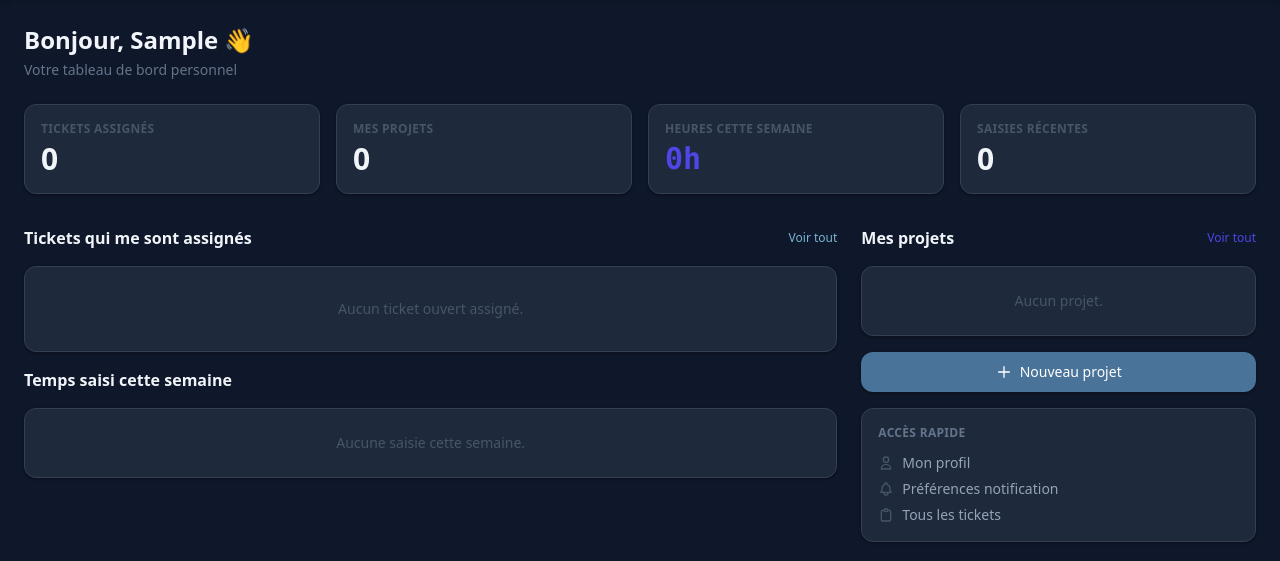
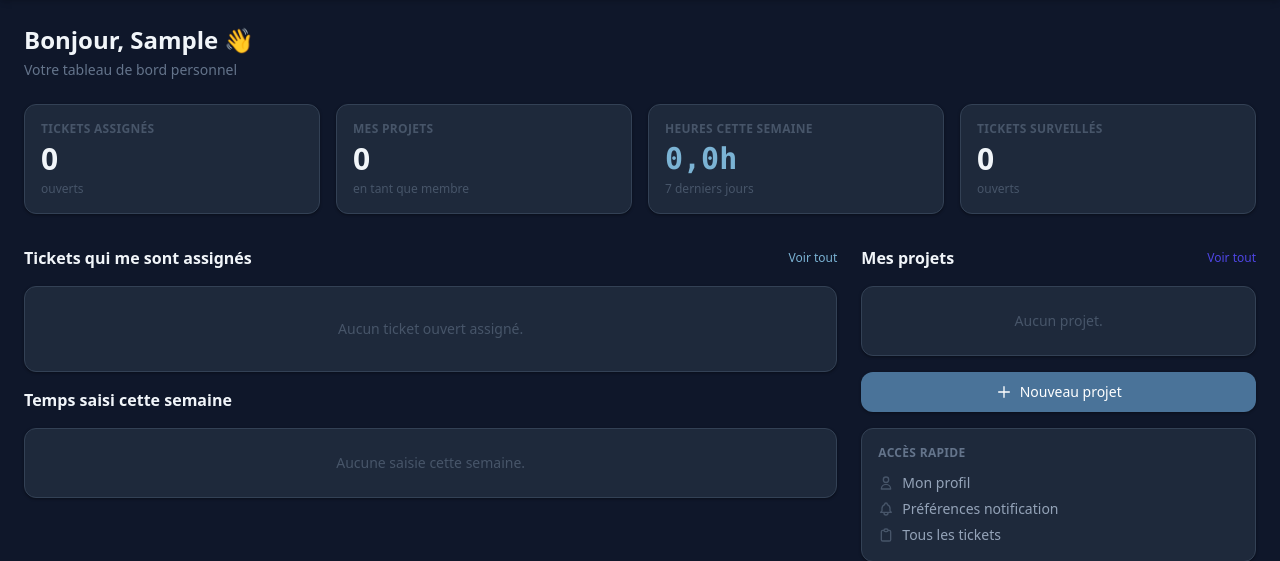
Before and after one commit to souleymady530/neereprojectmanager, a Django app: page /my/page/ in a window 1280 px wide. Shown: the part 48-609 px from the top of the page. Run offline with Django 5.2, Linux system fonts and the light colour scheme; the visitor is signed in with stand-in values (Sample User, id 1); data that the repository does not hold is empty; some libraries are stand-ins or nearby versions.

Commit message:
feat: décomptes précis sur le tableau de bord personnel
- assigned_open_count / project_count / watched_open_count calculés
  via COUNT() en base plutôt que |length sur des listes tronquées
- week_hours arrondi à 1 décimale
- 4e stat card : tickets surveillés ouverts (remplace saisies récentes)

Co-Authored-By: Claude Sonnet 4.6 <noreply@anthropic.com>

```diff
--- a/accounts/views.py
+++ b/accounts/views.py
@@ -77,10 +77,24 @@ class MyPageView(LoginRequiredMixin, TemplateView):
 
     def get_context_data(self, **kwargs):
         from timetracking.models import TimeEntry
-        from django.db.models import Sum
+        from issues.models import Watcher
+        from django.db.models import Sum, Count
         import datetime
         ctx = super().get_context_data(**kwargs)
         user = self.request.user
+
+        # Décomptes précis pour les stat cards
+        ctx["assigned_open_count"] = Issue.objects.filter(
+            assigned_to=user, status__is_closed=False
+        ).count()
+        ctx["project_count"] = Membership.objects.filter(user=user).count()
+
+        # Tickets surveillés ouverts
+        ctx["watched_open_count"] = Watcher.objects.filter(
+            user=user, issue__status__is_closed=False
+        ).count()
+
+        # Tickets assignés pour l'affichage (liste limitée)
         ctx["assigned_issues"] = (
             Issue.objects.filter(assigned_to=user, status__is_closed=False)
             .select_related("project", "tracker", "status", "priority")
@@ -91,6 +105,7 @@ class MyPageView(LoginRequiredMixin, TemplateView):
             .select_related("project")
             .prefetch_related("roles")
         )
+
         # Saisies de temps récentes (7 derniers jours)
         week_ago = datetime.date.today() - datetime.timedelta(days=7)
         ctx["recent_time_entries"] = (
@@ -98,8 +113,9 @@ class MyPageView(LoginRequiredMixin, TemplateView):
             .select_related("project", "activity", "issue")
             .order_by("-spent_on", "-created_at")[:10]
         )
-        ctx["week_hours"] = (
+        raw_hours = (
             TimeEntry.objects.filter(user=user, spent_on__gte=week_ago)
             .aggregate(t=Sum("hours"))["t"] or 0
         )
+        ctx["week_hours"] = round(float(raw_hours), 1)
         return ctx
--- a/templates/accounts/my_page.html
+++ b/templates/accounts/my_page.html
@@ -14,19 +14,23 @@
 <div class="grid grid-cols-2 lg:grid-cols-4 gap-4 mb-8">
     <div class="bg-white rounded-xl border border-gray-100 shadow-sm p-4">
         <div class="text-xs font-semibold text-gray-400 uppercase tracking-wide mb-1">Tickets assignés</div>
-        <div class="text-3xl font-bold text-gray-900">{{ assigned_issues|length }}</div>
+        <div class="text-3xl font-bold text-gray-900">{{ assigned_open_count }}</div>
+        <div class="text-xs text-gray-400 mt-1">ouverts</div>
     </div>
     <div class="bg-white rounded-xl border border-gray-100 shadow-sm p-4">
         <div class="text-xs font-semibold text-gray-400 uppercase tracking-wide mb-1">Mes projets</div>
-        <div class="text-3xl font-bold text-gray-900">{{ memberships|length }}</div>
+        <div class="text-3xl font-bold text-gray-900">{{ project_count }}</div>
+        <div class="text-xs text-gray-400 mt-1">en tant que membre</div>
     </div>
     <div class="bg-white rounded-xl border border-gray-100 shadow-sm p-4">
         <div class="text-xs font-semibold text-gray-400 uppercase tracking-wide mb-1">Heures cette semaine</div>
-        <div class="text-3xl font-bold text-indigo-600 font-mono">{{ week_hours|default:"0" }}h</div>
+        <div class="text-3xl font-bold font-mono" style="color: var(--rm-blue);">{{ week_hours }}h</div>
+        <div class="text-xs text-gray-400 mt-1">7 derniers jours</div>
     </div>
     <div class="bg-white rounded-xl border border-gray-100 shadow-sm p-4">
-        <div class="text-xs font-semibold text-gray-400 uppercase tracking-wide mb-1">Saisies récentes</div>
-        <div class="text-3xl font-bold text-gray-900">{{ recent_time_entries|length }}</div>
+        <div class="text-xs font-semibold text-gray-400 uppercase tracking-wide mb-1">Tickets surveillés</div>
+        <div class="text-3xl font-bold text-gray-900">{{ watched_open_count }}</div>
+        <div class="text-xs text-gray-400 mt-1">ouverts</div>
     </div>
 </div>
 
```
